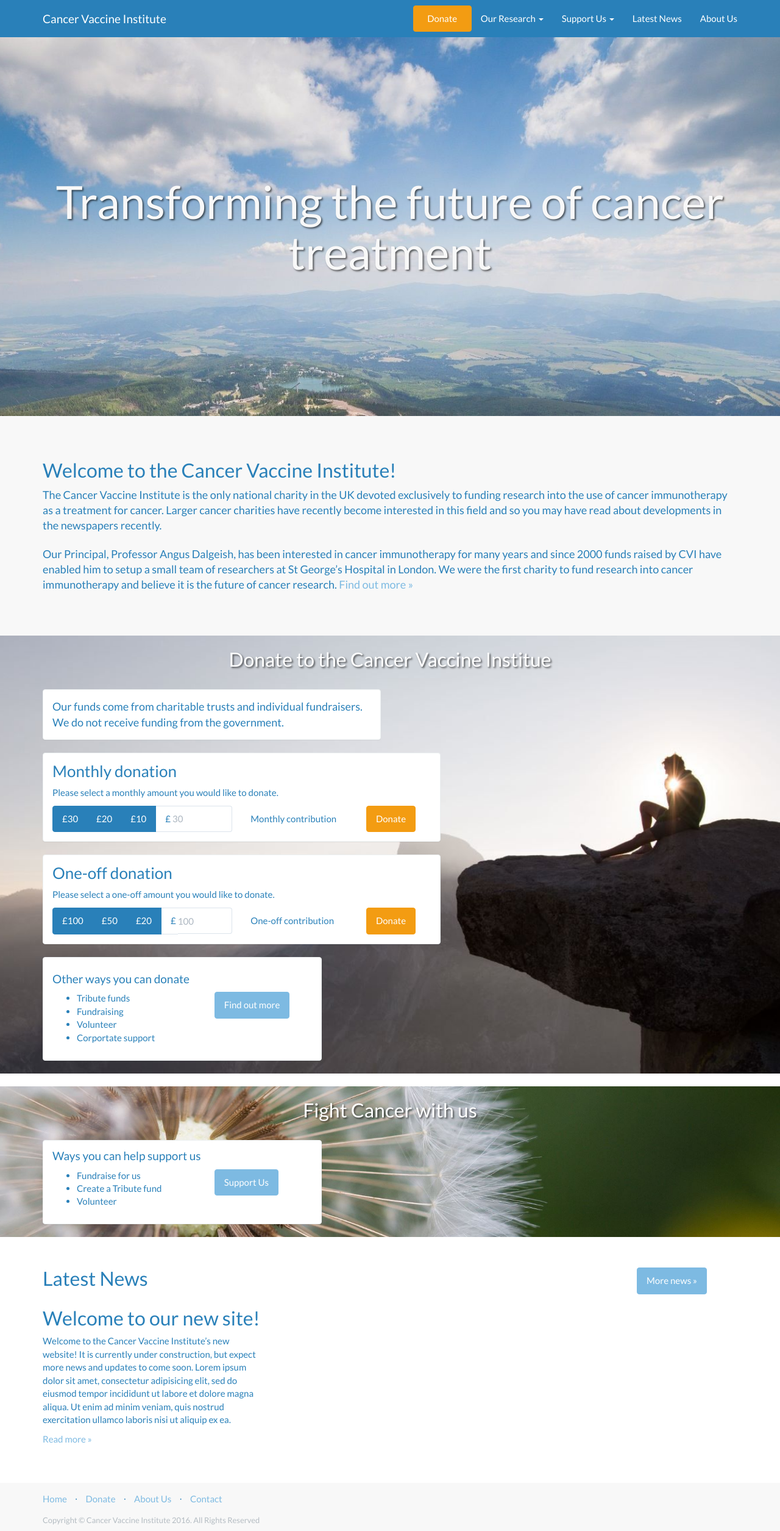
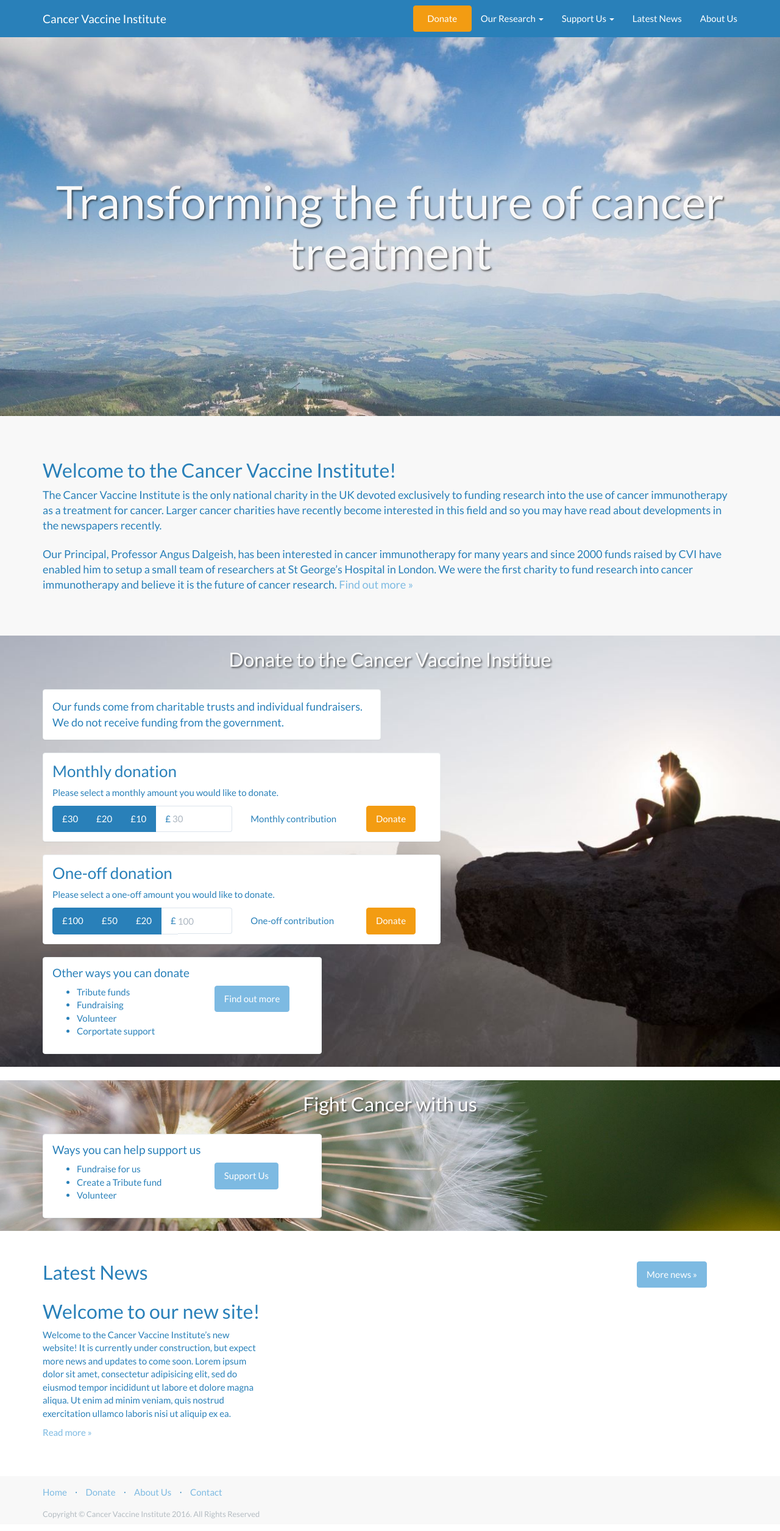
Before and after one commit to CancerVaccine/cancervaccine.github.io, a Jekyll site: the page built from index.html, in a window 1280 px wide. Shown: the whole page at 61% size. Built offline with Jekyll 4.4.1, drawn with Linux system fonts in a browser that asks for light colours; nearby versions of some CDN libraries.

Commit message:
Updated '/index.html' via CloudCannon

```diff
--- a/index.html
+++ b/index.html
@@ -108,7 +108,7 @@
         <div class="col-sm-5">
           <div class="panel panel-default">
             <div class="panel-body">
-              <h4 style="margin-top:0 editable">Other ways you can donate</h4>
+              <h4 style="margin-top:0" class="editable">Other ways you can donate</h4>
               <div class="row">
                 <div class="col-md-7 editable">
                     <ul>
```
